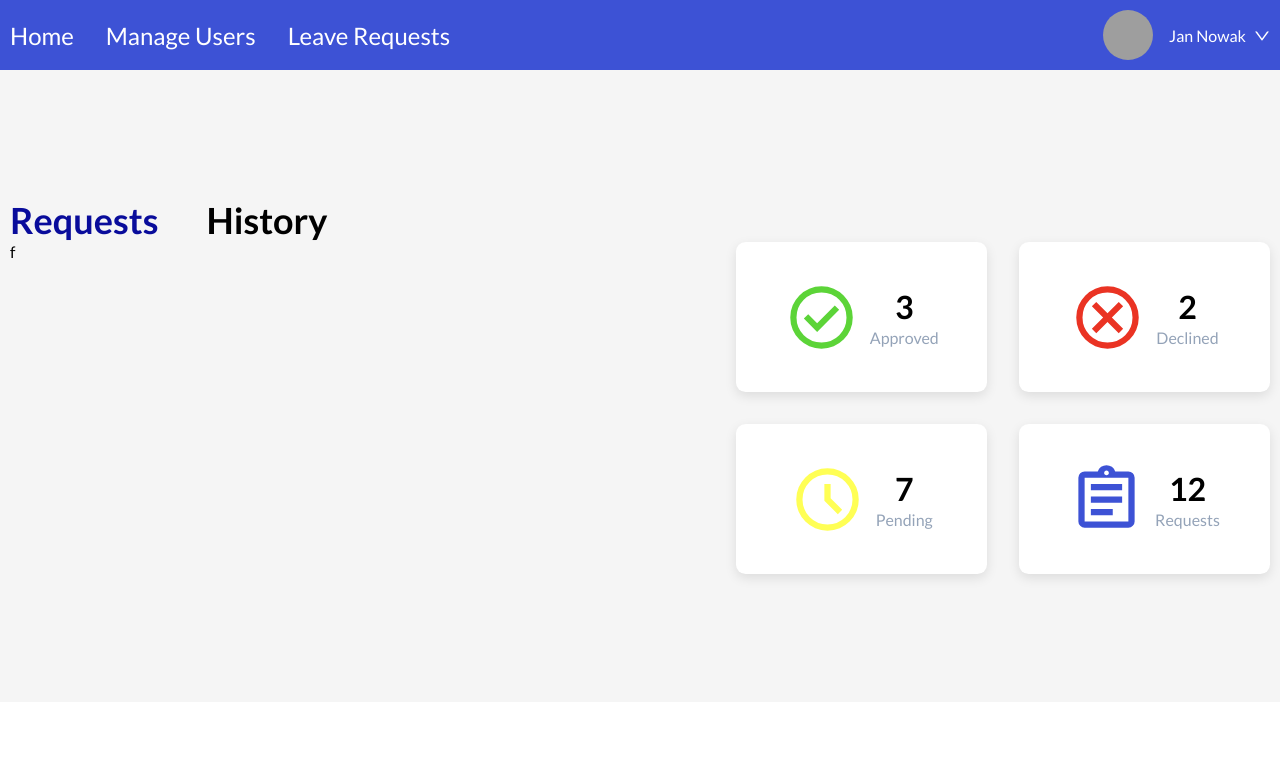
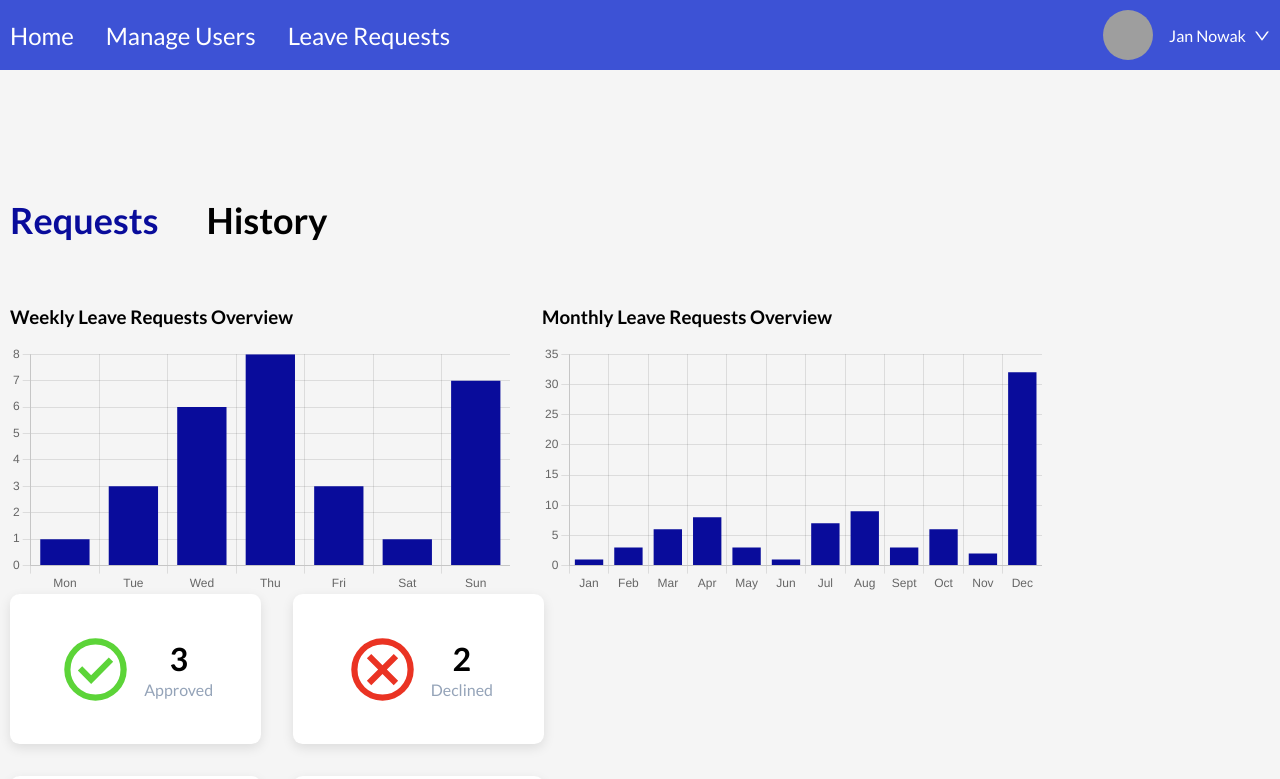
Before and after one commit to vimw/stafframe, a Next.js app: page /manager/leave-requests in a window 1280 px wide. Shown: the top 779 px of the page. Built offline with nearby package versions, Linux system fonts and the light colour scheme; grey boxes are pictures that could not be loaded.

Commit message:
Add Chart component for leave requests visualization

```diff
--- a/app/manager/leave-requests/LeaveRequestsPageContent.module.css
+++ b/app/manager/leave-requests/LeaveRequestsPageContent.module.css
@@ -35,4 +35,16 @@
 .stats{
     display: flex;
     justify-content: space-between;
+    margin-top: 4rem;
+    flex-wrap: wrap;
 }
+
+.charts{
+    display: flex;
+    flex-wrap: wrap;
+    gap: 2rem;
+}
+
+.charts div{
+    width: 500px;
+}
--- a/app/manager/leave-requests/LeaveRequestsPageContent.tsx
+++ b/app/manager/leave-requests/LeaveRequestsPageContent.tsx
@@ -2,6 +2,7 @@
 import React, { useState } from 'react'
 import styles from './LeaveRequestsPageContent.module.css'
 import RequestsStatusCard from './components/RequestsStatusCard';
+import LeaveRequestsChart from './components/LeaveRequestsChart';
 
 const LeaveRequestsPageContent = () => {
     const [currentTab,setCurrentTab] = useState<'Requests' | 'History'>('Requests');
@@ -28,13 +29,15 @@ const LeaveRequestsPageContent = () => {
                     </h2>
                 </div>
                 <div className={styles.stats}>
-                    <div className={styles.charts}>f</div>
+                    <div className={styles.charts}>
+                        <LeaveRequestsChart title="Weekly Leave Requests Overview" dataValues={[1,3,6,8,3,1,7]} labels={['Mon','Tue','Wed','Thu','Fri','Sat','Sun']}/>
+                        <LeaveRequestsChart title="Monthly Leave Requests Overview" dataValues={[1,3,6,8,3,1,7,9,3,6,2,32]} labels={['Jan','Feb','Mar','Apr','May','Jun','Jul','Aug','Sept','Oct','Nov','Dec']}/>
+                    </div>
                     <div className={styles.requestsStatusCards}>
                         <RequestsStatusCard status="Approved" count={3} icon='/approve_circle.svg'/>
                         <RequestsStatusCard status="Declined" count={2} icon='/decline_circle.svg'/>
                         <RequestsStatusCard status="Pending" count={7} icon='/pending_circle.svg'/>
                         <RequestsStatusCard status="Requests" count={12} icon='/requests_circle.svg'/>
-
                     </div>
                 </div>
             </div>
--- /dev/null
+++ b/app/manager/leave-requests/components/LeaveRequestsChart.module.css
@@ -0,0 +1,5 @@
+.chartContainer{
+    display: flex;
+    flex-direction: column;
+    gap: 1rem;
+}
--- /dev/null
+++ b/app/manager/leave-requests/components/LeaveRequestsChart.tsx
@@ -0,0 +1,53 @@
+import React from 'react'
+import {
+    Chart as ChartJS,
+    CategoryScale,
+    LinearScale,
+    BarElement,
+    Tooltip,
+} from 'chart.js';
+import { Bar } from 'react-chartjs-2';
+import styles from './LeaveRequestsChart.module.css'
+
+ChartJS.register(
+    CategoryScale,
+    LinearScale,
+    BarElement,
+    Tooltip,
+  );
+
+
+interface LeaveRequestsChartProps{
+    title: string,
+    labels: string[],
+    dataValues: number[],
+    barColors?: string[]
+}
+
+const LeaveRequestsChart = ({title,labels,dataValues,barColors}: LeaveRequestsChartProps) => {
+    const options: {} = {
+        responsive: true,
+    }
+
+    const data = {
+        labels: labels,
+        datasets: [
+            {
+                data: dataValues,
+                backgroundColor: '#090C9B'
+            }
+        ]
+    }
+
+  return (
+    <div className={styles.chartContainer}>
+        <h3>{title}</h3>
+        <Bar
+            options={options}
+            data={data}
+        />
+    </div>
+  )
+}
+
+export default LeaveRequestsChart
```
